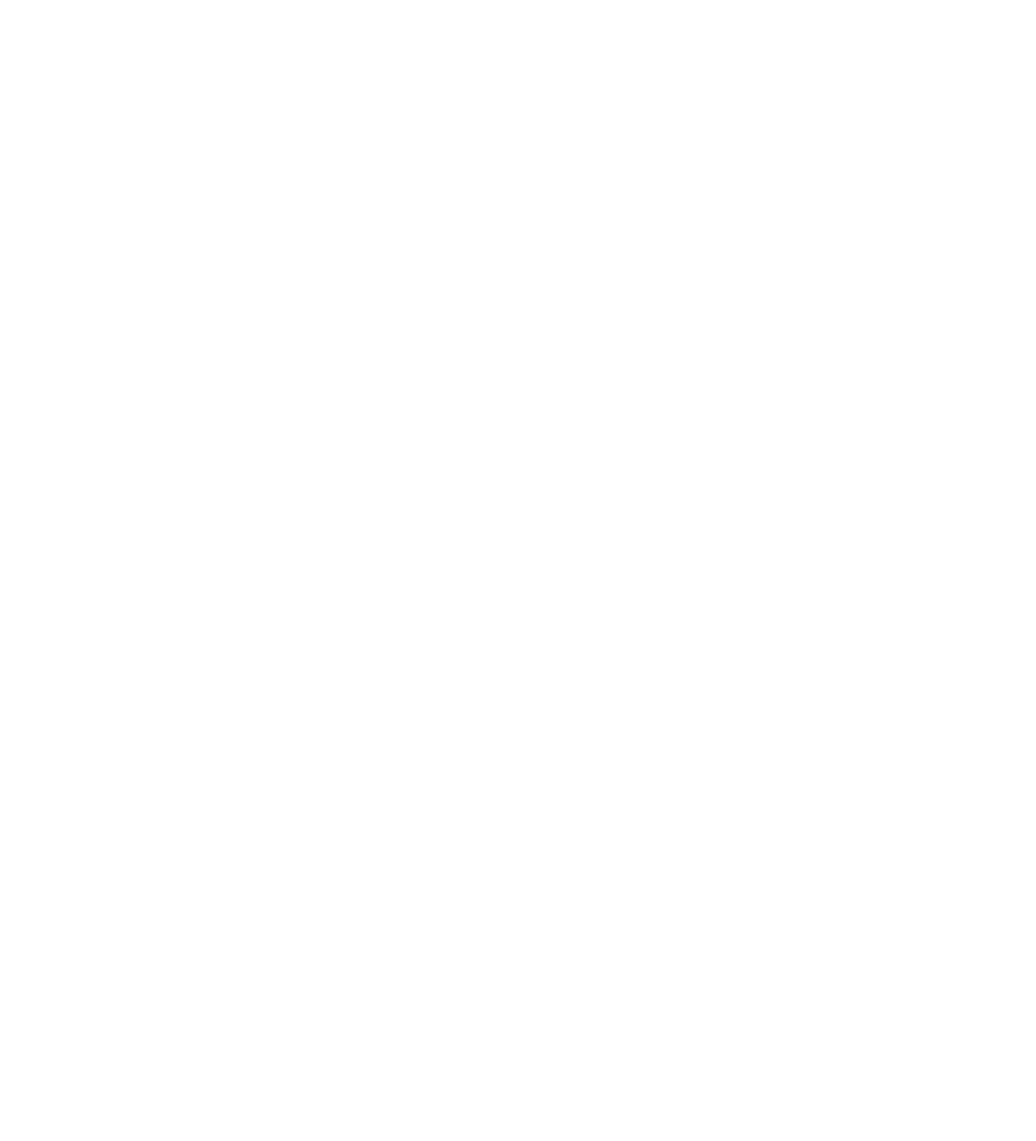
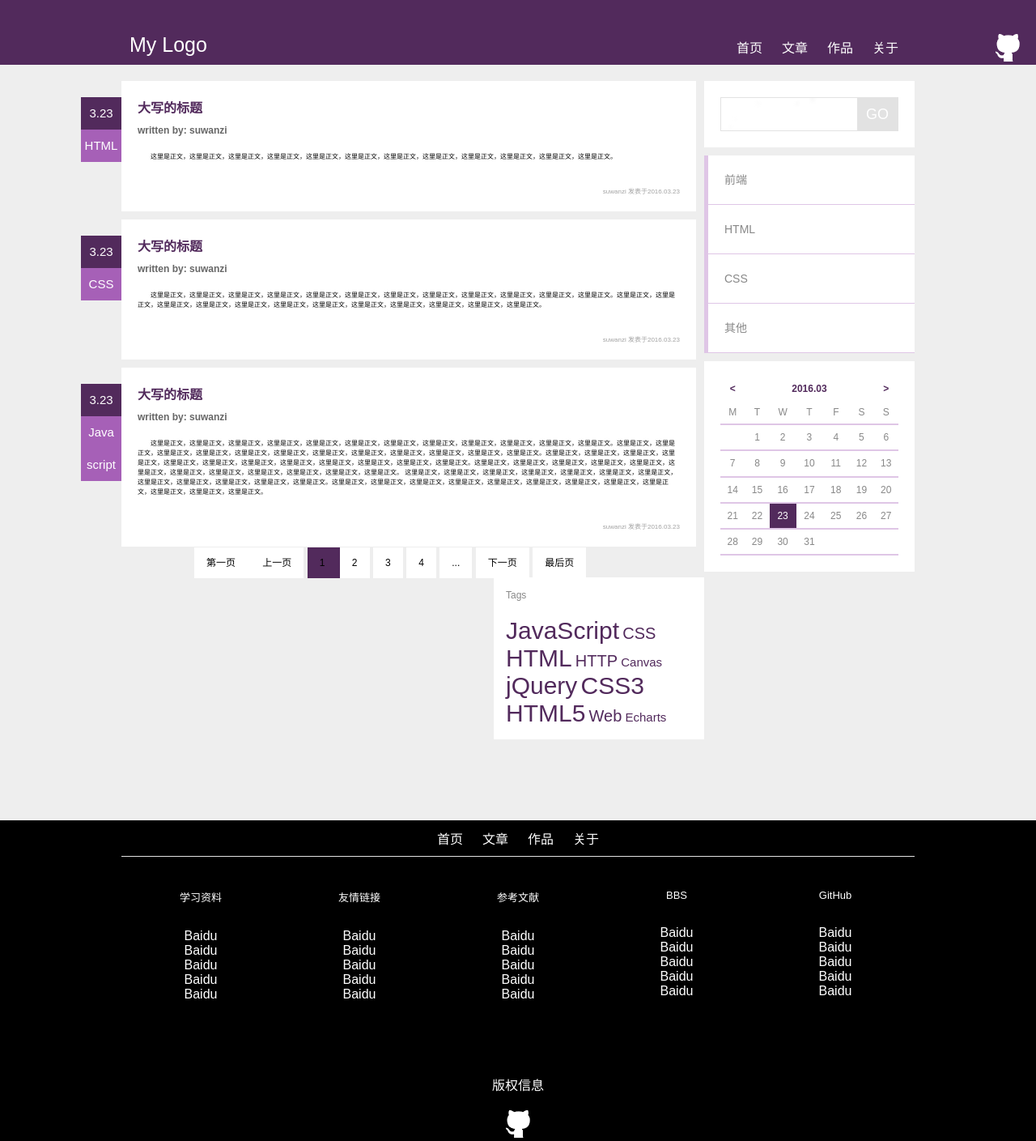
Before and after one commit to suuuuwanzi/Baidu-ife, a plain HTML site: page blog.html in a window 1280 px wide. Shown: the whole page at 81% size. Before the commit the page ends 800 px from the top, so only its background shows below. Drawn offline with Linux system fonts and the light colour scheme.

Commit message:
blog页面完成

```diff
--- a/blog.html
+++ b/blog.html
@@ -0,0 +1,289 @@
+<!DOCTYPE html>
+<html>
+	<head>
+		<title>Blog Page</title>
+		<meta http-equiv="Content-Type" content="text/html; charset=utf-8" />
+		<link href="css/styleblog.css" rel="stylesheet" type="text/css" />
+	        <style type="text/css">
+               .number-now{
+ 						font-color:#FFF;
+						 background-color: #522A5C;
+							}
+
+
+	        </style>
+	</head>
+
+	<body>
+		<div id="page">
+				<header id="header">
+				<div class="headwrap">
+						<div class="mylogo">
+							<p>My Logo</p>
+						</div>
+
+						<div class="links">
+							<a href="about.html"  target="_blank">首页</a>
+							<a href="blog.html"  target="_blank">文章</a>
+							<a href="gallery.html"  target="_blank">作品</a>
+							<a href="index.html"  target="_blank">关于</a>
+						</div>
+			    </div>	<!--headwrap-->
+			    <div class="gitlogo">
+				   <a href="https://github.com/" target="_blank"><img src="./img/icon-github.png" alt="GitHub icon" /></a>
+				</div>
+			</header>
+		    <div class="mainwrap">
+	        <div class="blog-center">
+                  <div class="blog-content">
+                       <article class="blog-post">
+                            <div class="tag">
+                            	<div class="tag-date">3.23</div>
+                            	<div class="tag-ex">HTML</div>
+                            </div>
+                           <h1>大写的标题</h1>
+                           <h2>written by: suwanzi </h2>
+                           <p>这里是正文，这里是正文，这里是正文，这里是正文，这里是正文，这里是正文，这里是正文，这里是正文，这里是正文，这里是正文，这里是正文，这里是正文。</p>
+
+                           <section>suwanzi 发表于2016.03.23</section>
+                       </article>
+
+                       <article class="blog-post">
+                            <div class="tag">
+                            	<div class="tag-date">3.23</div>
+                            	<div class="tag-ex">CSS</div>
+                            </div>
+                           <h1>大写的标题</h1>
+                           <h2>written by: suwanzi </h2>
+                           <p>这里是正文，这里是正文，这里是正文，这里是正文，这里是正文，这里是正文，这里是正文，这里是正文，这里是正文，这里是正文，这里是正文，这里是正文。这里是正文，这里是正文，这里是正文，这里是正文，这里是正文，这里是正文，这里是正文，这里是正文，这里是正文，这里是正文，这里是正文，这里是正文。</p>
+
+                           <section>suwanzi 发表于2016.03.23</section>
+                       </article>
+
+                        <article class="blog-post">
+                            <div class="tag">
+                            	<div class="tag-date">3.23</div>
+                            	<div class="tag-ex">Java script</div>
+                            </div>
+                           <h1>大写的标题</h1>
+                           <h2>written by: suwanzi </h2>
+                           <p>这里是正文，这里是正文，这里是正文，这里是正文，这里是正文，这里是正文，这里是正文，这里是正文，这里是正文，这里是正文，这里是正文，这里是正文。这里是正文，这里是正文，这里是正文，这里是正文，这里是正文，这里是正文，这里是正文，这里是正文，这里是正文，这里是正文，这里是正文，这里是正文。这里是正文，这里是正文，这里是正文，这里是正文，这里是正文，这里是正文，这里是正文，这里是正文，这里是正文，这里是正文，这里是正文，这里是正文。这里是正文，这里是正文，这里是正文，这里是正文，这里是正文，这里是正文，这里是正文，这里是正文，这里是正文，这里是正文，这里是正文，这里是正文。
+                           	这里是正文，这里是正文，这里是正文，这里是正文，这里是正文，这里是正文，这里是正文，这里是正文，这里是正文，这里是正文，这里是正文，这里是正文。这里是正文，这里是正文，这里是正文，这里是正文，这里是正文，这里是正文，这里是正文，这里是正文，这里是正文，这里是正文，这里是正文，这里是正文。
+                         </p>
+
+                           <section>suwanzi 发表于2016.03.23</section>
+                       </article>
+
+
+                     <div class="num-wrap">
+                         <div class="number">
+                         	<a href="blog.html">第一页</a>
+                         </div>
+
+                         <div class="number number-invalid">上一页</div>
+                         <div class="number number-now">
+                         	<a href="blog.html">1</a>
+                         </div>
+
+                         <div class="number number-invalid">2</div>
+                         <div class="number number-invalid">3</div>
+                         <div class="number number-invalid">4</div>
+                         <div class="number number-invalid">...</div>
+                         <div class="number number-invalid">下一页</div>
+
+                          <div class="number">
+                         	<a href="blog.html">最后页</a>
+                         </div>
+
+                     </div>
+                  </div><!--blog-content-->
+
+                  <div class="sidebar">
+
+                      <div class="side-search sidebar-form">
+                      	 <form class="search">
+                      	 	<input class="keyword" type="text" name="keyword" />
+                            <input class="submit" type="submit" value="GO">
+                          </form>
+                       </div>
+
+	                      <div class="side-type sidebar-form">
+	                         <div class="post-type">前端</div>
+	                      	 <div class="post-type">HTML</div>
+							 <div class="post-type">CSS</div>
+							 <div class="post-type">其他</div>
+	                      </div>
+
+
+	                      <div class="side-calendar sidebar-form">
+	                      	 <table class="calendar">
+                                <tbody>
+                                	<tr class="calendar-dark" style="border-bottom:none;">
+                                	 <td><</td>
+                                	 <td></td>
+                                	 <td colspan="3">2016.03</td>
+                                	 <td></td>
+                                	 <td>></td>
+                                	</tr>
+
+                                	<tr>
+                                		<td>M</td>
+                                		<td>T</td>
+                                		<td>W</td>
+                                		<td>T</td>
+                                		<td>F</td>
+                                		<td>S</td>
+                                	    <td>S</td>
+                                	</tr>
+                                	<tr>
+                                		<td></td>
+                                		<td>1</td>
+                                		<td>2</td>
+                                		<td>3</td>
+                                		<td>4</td>
+                                		<td>5</td>
+                                	    <td>6</td>
+                                	</tr>
+
+                                	<tr>
+                                		<td>7</td>
+                                		<td>8</td>
+                                		<td>9</td>
+                                		<td>10</td>
+                                		<td>11</td>
+                                		<td>12</td>
+                                	    <td>13</td>
+                                	</tr>
+                                	<tr>
+                                		<td>14</td>
+                                		<td>15</td>
+                                		<td>16</td>
+                                		<td>17</td>
+                                		<td>18</td>
+                                		<td>19</td>
+                                	    <td>20</td>
+                                	</tr>
+                                	<tr>
+                                		<td>21</td>
+                                		<td>22</td>
+                                		<td class="today">23</td>
+                                		<td>24</td>
+                                		<td>25</td>
+                                		<td>26</td>
+                                	    <td>27</td>
+                                	</tr>
+
+                                	<tr>
+                                		<td>28</td>
+                                		<td>29</td>
+                                		<td>30</td>
+                                		<td>31</td>
+                                		<td></td>
+                                		<td></td>
+                                	    <td></td>
+                                	</tr>
+                                </tbody>
+	                      	 </table>
+	                      </div>
+
+
+	                      <div class="side-tag sidebar-form">
+	                      	  <p class="tag-title">Tags</p>
+	                      	  <p class="tag-item">
+                              <span class="tagmore">JavaScript</span>
+                                    <span class="tagless">CSS</span>
+                                     <span class="tagmore">HTML</span>
+                                     <span class="tagless">HTTP</span> Canvas
+                                     <span class="tagmore">jQuery</span>
+                                    <span class="tagmore">CSS3</span>
+                                     <span class="tagmore">HTML5</span>
+                                     <span class="tagless">Web</span>
+                                     Echarts
+	                      	  </p>
+	                      </div>
+                  </div><!--sidebar-->
+            </div><!--blog-center-->
+        </div><!--mainwrap-->
+
+
+
+          <footer id="footer">
+                <div class="footnav">
+                   <ul>
+	                   	<li><a href="index.html"  target="_blank">首页</a></li>
+						<li><a href="blog.html"  target="_blank">文章</a></li>
+						<li><a href="gallery.html"  target="_blank">作品</a></li>
+						<li><a href="about.html"  target="_blank">关于</a></li>
+					</ul>
+                </div>
+
+
+                <div class="lianjie">
+                	<hr />
+                    <div class="link-item">
+                    	<p class="link-title link-left">学习资料</p>
+                    	<ul class-"link-content">
+                    		<li> <a href="http://baidu.com/"> Baidu </a></li>
+                    		<li> <a href="http://baidu.com/"> Baidu </a></li>
+                    		<li> <a href="http://baidu.com/"> Baidu </a></li>
+                    		<li> <a href="http://baidu.com/"> Baidu </a></li>
+                    		<li> <a href="http://baidu.com/"> Baidu </a></li>
+                    	</ul>
+                    </div>
+                    <div class="link-item">
+                    	<p class="link-title link-left">友情链接</p>
+                    	<ul class-"link-content">
+                    		<li> <a href="http://baidu.com/"> Baidu </a></li>
+                    		<li> <a href="http://baidu.com/"> Baidu </a></li>
+                    		<li> <a href="http://baidu.com/"> Baidu </a></li>
+                    		<li> <a href="http://baidu.com/"> Baidu </a></li>
+                    		<li> <a href="http://baidu.com/"> Baidu </a></li>
+                    	</ul>
+                    </div>
+                    <div class="link-item">
+                    	<p class="link-title link-left">参考文献</p>
+                    	<ul class-"link-content">
+                    		<li> <a href="http://baidu.com/"> Baidu </a></li>
+                    		<li> <a href="http://baidu.com/"> Baidu </a></li>
+                    		<li> <a href="http://baidu.com/"> Baidu </a></li>
+                    		<li> <a href="http://baidu.com/"> Baidu </a></li>
+                    		<li> <a href="http://baidu.com/"> Baidu </a></li>
+                    	</ul>
+                    </div>
+                    <div class="link-item">
+                    	<p class="link-title link-left">BBS</p>
+                    	<ul class-"link-content">
+                    		<li> <a href="http://baidu.com/"> Baidu </a></li>
+                    		<li> <a href="http://baidu.com/"> Baidu </a></li>
+                    		<li> <a href="http://baidu.com/"> Baidu </a></li>
+                    		<li> <a href="http://baidu.com/"> Baidu </a></li>
+                    		<li> <a href="http://baidu.com/"> Baidu </a></li>
+                    	</ul>
+                    </div>
+                    <div class="link-item">
+                    	<p class="link-title link-left">GitHub</p>
+                    	<ul class-"link-content">
+                    		<li> <a href="http://baidu.com/"> Baidu </a></li>
+                    		<li> <a href="http://baidu.com/"> Baidu </a></li>
+                    		<li> <a href="http://baidu.com/"> Baidu </a></li>
+                    		<li> <a href="http://baidu.com/"> Baidu </a></li>
+                    		<li> <a href="http://baidu.com/"> Baidu </a></li>
+                    	</ul>
+                    </div>
+                </div><!--lianjie-->
+
+
+
+                <div class="copyright">
+                	<p>版权信息</p>
+                	<a href="http://github.com" target="_blank"><img src="./img/icon-github.png" /></a>
+                </div>
+            </footer><!--footer-->
+
+
+
+
+
+		</div><!--page-->
+	</body>
+</html>
--- a/css/style.css
+++ b/css/style.css
@@ -157,7 +157,8 @@ left:185px;
 
 #footer{
 	background-color: #000000;
-	height:400px;
+	overflow: hidden;
+	height:auto;
 	width:100%;
 	margin:0 auto;
 }
--- /dev/null
+++ b/css/styleblog.css
@@ -0,0 +1,332 @@
+*{margin:0;padding:0;
+font-family: Microsoft Yahei,sans-serif;}
+
+#header{
+  width:100%;
+  background: #522A5C;
+  position: relative;
+}
+.headwrap{
+	width:980px;
+	margin:0 auto;
+	position: relative;
+	height: 80px;
+}
+
+.mylogo{
+	position: absolute;
+	font-size: 25px;
+    bottom: 10px;
+    left:10px;
+    color: #fff;
+}
+
+.links
+{
+	position: absolute;
+	right: 10px;
+	bottom:10px;
+	font-size: 16px;
+	font-family: Microsoft Yahei;
+
+}
+
+.links a{
+	color:#fff;
+	text-decoration: none;
+	margin: 0 10px;
+
+}
+
+
+.gitlogo{
+	clear: both;
+	position: absolute;
+	bottom:0px;
+	right: 20px;
+}
+
+.mainwrap{
+	width: 100%;
+	background-color: #EEE;
+    overflow: hidden;
+    height:auto;
+}
+.blog-center
+{
+	width:980px;
+    margin: 20px auto 0;
+
+}
+
+.blog-content
+{
+	width: 710px;
+	float: left;
+    margin-right: 10px;
+}
+
+.blog-post
+{
+    position: relative;
+	background-color: #FFF;
+	margin-bottom: 10px;
+	padding:20px;
+
+}
+
+.tag{
+	position: absolute;
+	left:-50px;
+	width: 50px;
+	height:40px;
+	top:20px;
+	line-height: 40px;
+}
+
+.tag-date{background-color:#522A5C;
+  font-size: 15px;
+  color: #FFF;
+  	text-align: center;
+ }
+.tag-ex{
+	background-color: #A660B7;
+	color: #fff;
+	font-size: 15px;
+	text-align: center;S
+}
+
+.blog-post h1{
+	font-size: 16px;
+	color: #522A5C;
+	margin-bottom: 10px;
+}
+
+.blog-post h2{
+	font-size: 12px;
+	color: #666;
+	margin-bottom: 20px;
+}
+.blog-post p{
+	text-indent: 2em;
+    line-height: 150%;
+    margin-bottom: 30px;
+    font-size: 8px;
+}
+
+.blog-post section{
+	text-align: right;
+	font-size: 8px;
+	color: #A2A2A2;
+}
+
+.num-wrap{
+	width:530px;
+	position: relative;
+	margin: 10px auto;
+}
+
+.number{
+	display: inline;
+	color: black;
+	font-size: 12px;
+	padding:12px 15px;
+	background-color: #FFF;
+	margin-right:0 5px;
+	text-align: center;
+}
+.num-wrap>div:last-child{margin-right:0px;}
+.number a{
+	text-decoration: none;
+	color:black;
+}
+.number-now{
+ color:#FFF;
+ background-color: #522A5C;
+}
+
+
+.sidebar-form{
+     width:260px;
+     float: right;
+     margin-bottom: 10px;
+     background-color: #fff;
+}
+
+.search{
+	position: relative;
+	border:#e2e2e2 1px solid;
+	margin: 20px;
+	font-size: 0;
+	height: 40px;
+}
+
+.keyword{
+	position: absolute;
+	top:0;
+	width:170px;
+	height: 40px;
+	border: none;
+	outline: medium;
+	background-image: url(../img/icon-github.png);
+	background-repeat: no-repeat;
+	background-size: 144px
+}
+
+.submit{
+       position: absolute;
+       top:0px;
+       right: 0px;
+       width:50px;
+       height: 40px;
+       border: none;
+       font-size: 18px;
+       color: #FFF;
+       background-color: #e2e2e2;
+}
+.search:hover{border:#000 1.5px solid;
+
+}
+.submit:hover{background-color:#522A5C;}
+
+
+.post-type{
+	font-size: 14px;
+	color: #888;
+	line-height: 50px;
+	border-width: 0 0 1px 5px;
+	border-style: solid;
+	border-color:#DFC6E6;
+    height: 50px;
+    padding:  5px 0 5px 20px ;
+
+}
+
+.post-type:hover{
+
+	border-left-color:#522A5C;
+}
+
+.calendar{
+	margin:20px;
+	width:220px;
+	height: 220px;
+	text-align: center;
+	border-collapse: collapse;
+	color:#888;
+	font-size: 12px;
+}
+.calendar tr{
+	border-bottom:#DFC6E6 2px solid;
+}
+.calendar-dark{font-weight: bold;
+color:#522A5C;}
+
+.today{
+	color:#fff;
+	background-color:#522A5C;
+}
+
+.side-tag{
+	box-sizing:border-box;
+	padding:15px;
+	margin-bottom: 100px;
+}
+
+.tag-title
+{
+	font-size: 12px;
+	color:#888;
+	margin-bottom: 20px;
+}
+.tag-item{
+	color:#522A5C;
+	font-size:15px;
+}
+
+.tagmore{
+
+	font-size:30px;
+}
+.tagless{
+	font-size: 20px;
+}
+
+
+
+
+
+
+#footer{
+	background-color: #000000;
+	overflow: hidden;
+	height:auto;
+	width:100%;
+	margin:0 auto;
+}
+
+.footnav ul{
+ 	float:left;
+ 	position: relative;
+ 	left:50%;
+ 	margin:10px 0;
+ 	list-style: none;
+}
+.footnav li{
+display: inline;
+float:left;
+position:relative;
+right:50%;
+margin:0 12px;
+}
+.footnav a:link{
+	color:#FFFFFF;
+	text-decoration: none;
+}
+
+.footnav a:visited{
+	color:#FFFFFF;
+	text-decoration: none;
+}
+.lianjie{clear:left;
+width:980px;
+margin:0 auto;
+overflow: hidden;
+text-align: center;
+}
+
+.lianjie hr{
+	border:none;
+	border-top:1px solid #e2e2e2;
+}
+
+.link-item{
+	float:left;
+	width:196px;
+}
+.link-title{
+	color:#FFFFFF;
+	margin:40px 0 30px;
+	font-size: 13px;
+}
+.link-content{
+	line-height: 170%;
+}
+a{
+	color:#fff;
+	text-decoration: none;
+}
+
+.copyright{
+	text-align: center;
+
+}
+
+.copyright p{
+	color:#FFFFFF;
+	margin:90px 0 20px 0;
+}
+.copyright img{
+
+	margin:0px;
+}
```
Also changed, not shown: 1 other file.
